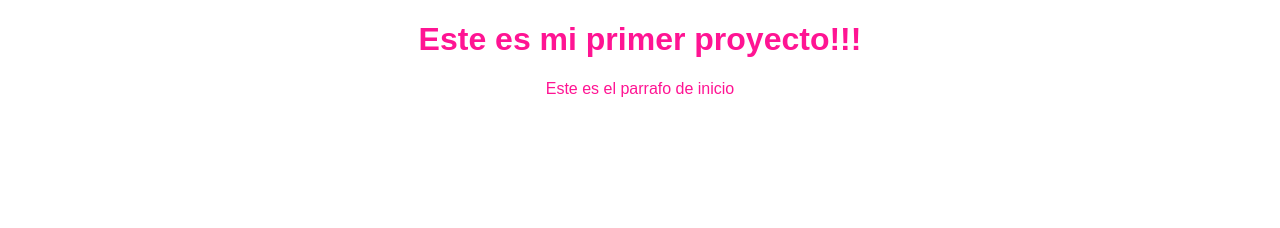
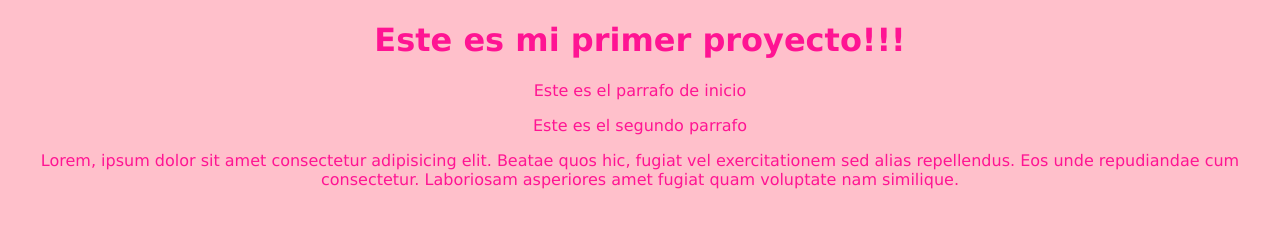
Before and after one commit to aljaregu/mi-primer-sitio, a plain HTML site: page index.html in a window 1280 px wide. Drawn offline with Linux system fonts and the light colour scheme.

Commit message:
Segundo commit

```diff
--- a/index.html
+++ b/index.html
@@ -10,5 +10,7 @@
 <body>
     <h1>Este es mi primer proyecto!!!</h1>
     <p>Este es el parrafo de inicio</p>
+    <p>Este es el segundo parrafo</p>
+    <p>Lorem, ipsum dolor sit amet consectetur adipisicing elit. Beatae quos hic, fugiat vel exercitationem sed alias repellendus. Eos unde repudiandae cum consectetur. Laboriosam asperiores amet fugiat quam voluptate nam similique.</p>
 </body>
 </html>
--- a/style.css
+++ b/style.css
@@ -1,5 +1,6 @@
 body{
     color: deeppink;
+    background: pink;
     text-align: center;
-    font-family: Arial, Helvetica, sans-serif;
+    font-family: Verdana, Geneva, Tahoma, sans-serif
 }
```
